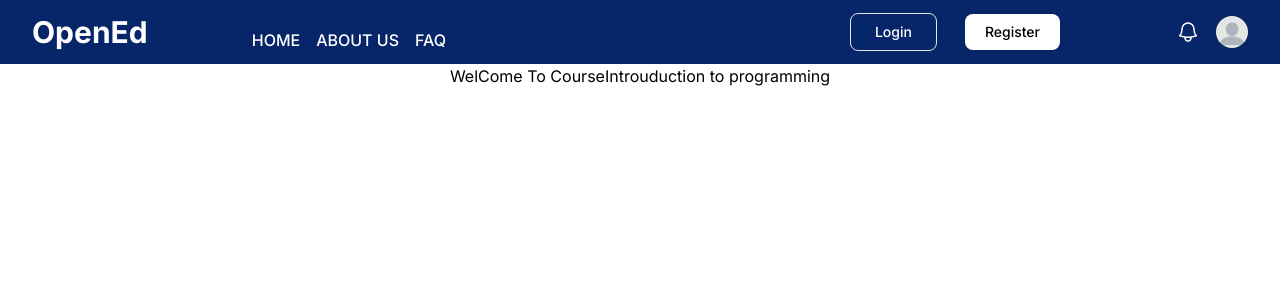
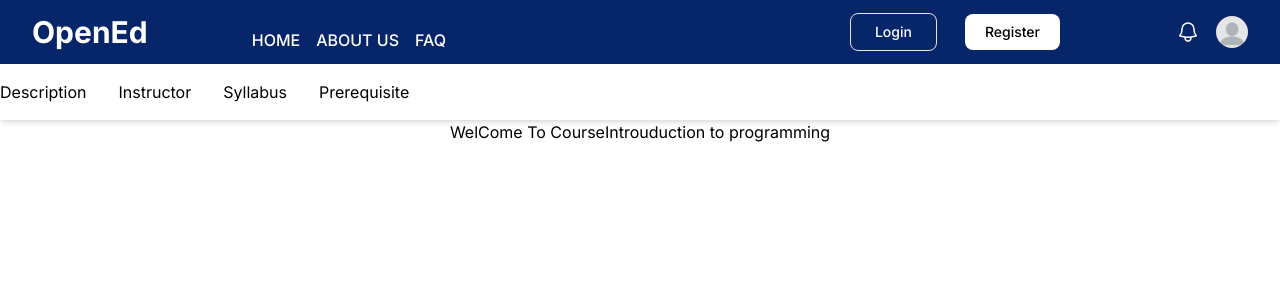
Before and after one commit to Xanvia/MOOC-IT-Center-UOP, a Next.js app in the folder frontend/: page /courses/1 in a window 1280 px wide. Shown: the top 300 px of the page. Built offline with nearby package versions, Linux system fonts and the light colour scheme; no server answers.

Commit message:
feat:course discription set tabs

```diff
--- a/frontend/src/app/(public)/(home)/page.tsx
+++ b/frontend/src/app/(public)/(home)/page.tsx
@@ -2,6 +2,7 @@
 import { useEffect, useState } from "react";
 import Search from "@/components/Search/Search";
 import CourseCard from "@/components/Course/CourseCard/CourseCard";
+import CourseDescription from "@/components/Course/CourseCard/CourseHome/CourseDescriptionHeader"
 
 const course1 = "/images/course1.png";
 const course2 = "/images/course2.png";
@@ -13,6 +14,9 @@ export default function Home() {
   return (
     <>
       <Search />
+      {/*<CourseDescription />*/}
+
+
       <div className="grid grid-cols-1 py-10 ml-12 sm:grid-cols-2 xl:grid-cols-4 lg:grid-cols-3 justify-center items-center mx-10 sm:mx-36 lg:mx-36 gap-4  lg:gap-4 2xl:gap-10">
         <CourseCard
           title="Introduction to Computer Networks "
--- a/frontend/src/components/Course/CourseCard/CourseHome/CourseDescriptionHeader.tsx
+++ b/frontend/src/components/Course/CourseCard/CourseHome/CourseDescriptionHeader.tsx
@@ -1,7 +1,20 @@
 import React from "react";
 
 const CourseHeader: React.FC = () => {
-  return <></>;
+  return <>
+
+
+      <div className="bg-white shadow-md">
+        <div className="container mx-auto">
+          <nav className="flex space-x-8 py-4">
+            <a href="#" className="hover:text-blue-500 tab-link" data-tab="description">Description</a>
+            <a href="#" className="hover:text-blue-500 tab-link" data-tab="instructor">Instructor</a>
+            <a href="#" className="hover:text-blue-500 tab-link" data-tab="syllabus">Syllabus</a>
+            <a href="#" className="hover:text-blue-500 tab-link" data-tab="prerequisite">Prerequisite</a>
+          </nav>
+        </div>
+      </div>
+  </>;
 };
 
 export default CourseHeader;
```
